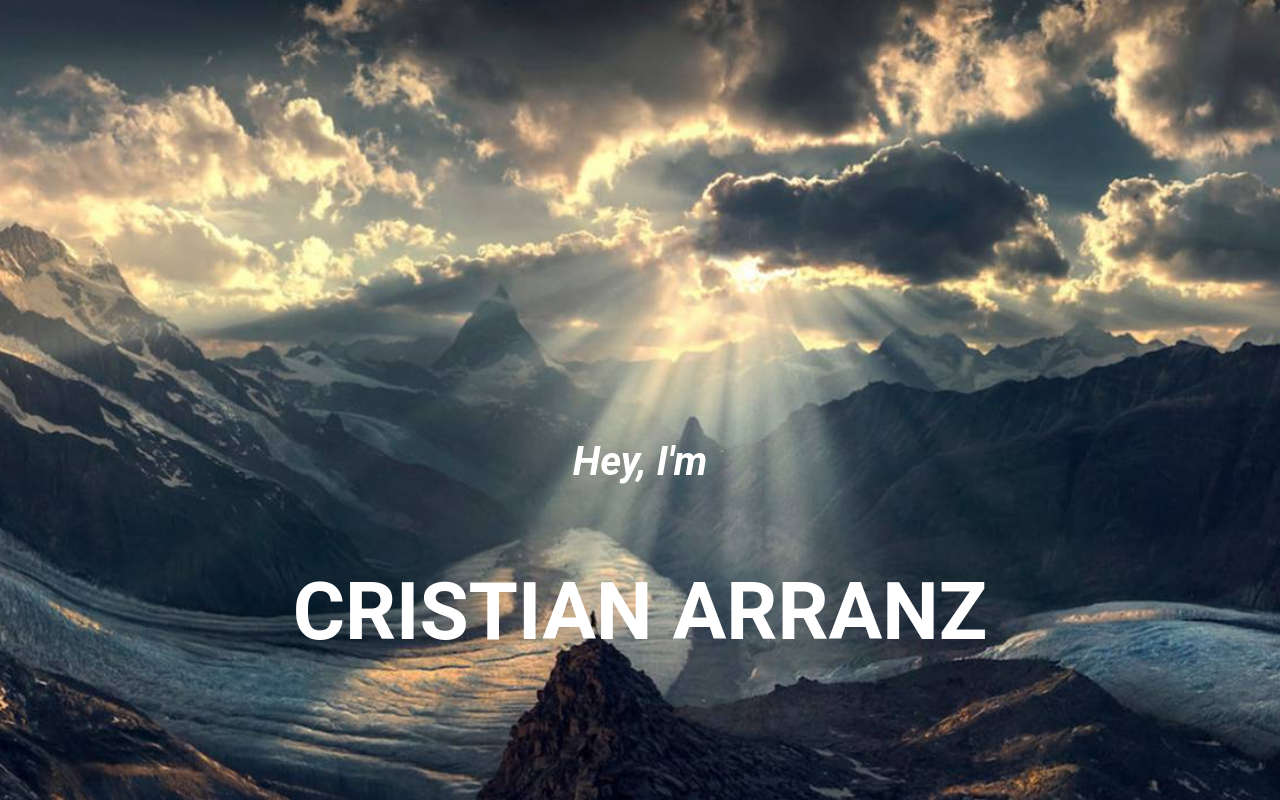
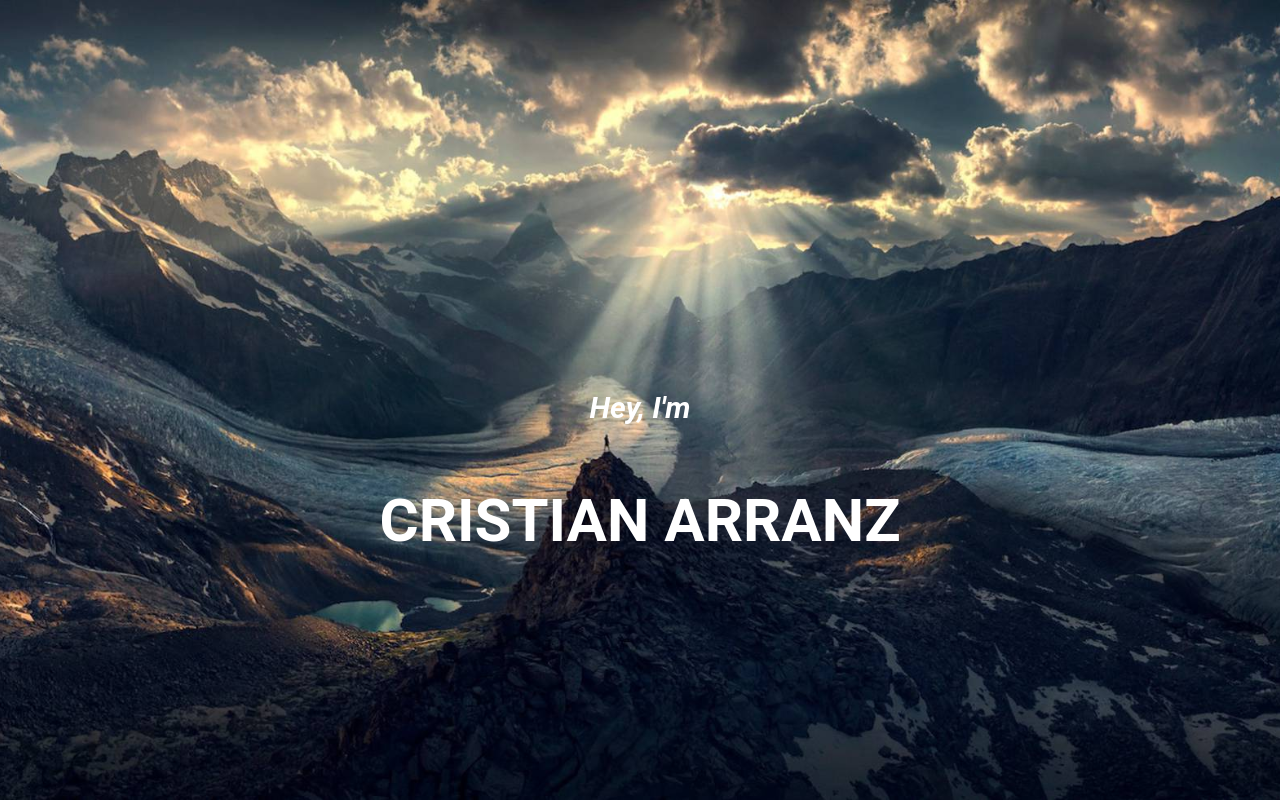
Before and after one commit to CrisArranz/angularWeb, an Angular app: page / in a window 1280 px wide. Shown: the top 800 px of the page. Built offline with nearby package versions, Linux system fonts and the light colour scheme.

Commit message:
Commit | Style fixed

```diff
--- a/src/app/top-toolbar/top-toolbar.component.scss
+++ b/src/app/top-toolbar/top-toolbar.component.scss
@@ -3,14 +3,16 @@
     background-repeat: no-repeat;
     background-size: cover;
     background-color: transparent;
+    background-attachment: fixed;
     background-position: 50% 50%;
     background-image: url('../../assets/1519910473_492871_1519910821_noticia_normal.jpg');
     min-height: 0px;
     color: white;
     text-align: center;
-    padding-top: 385px;
-    padding-bottom: 385px;
-    font-size: 40px;
+    padding-top: 350px;
+    padding-bottom: 350px;
+    max-height: 100%;
+    font-size: 30px;
 }
 
 .container{
```
